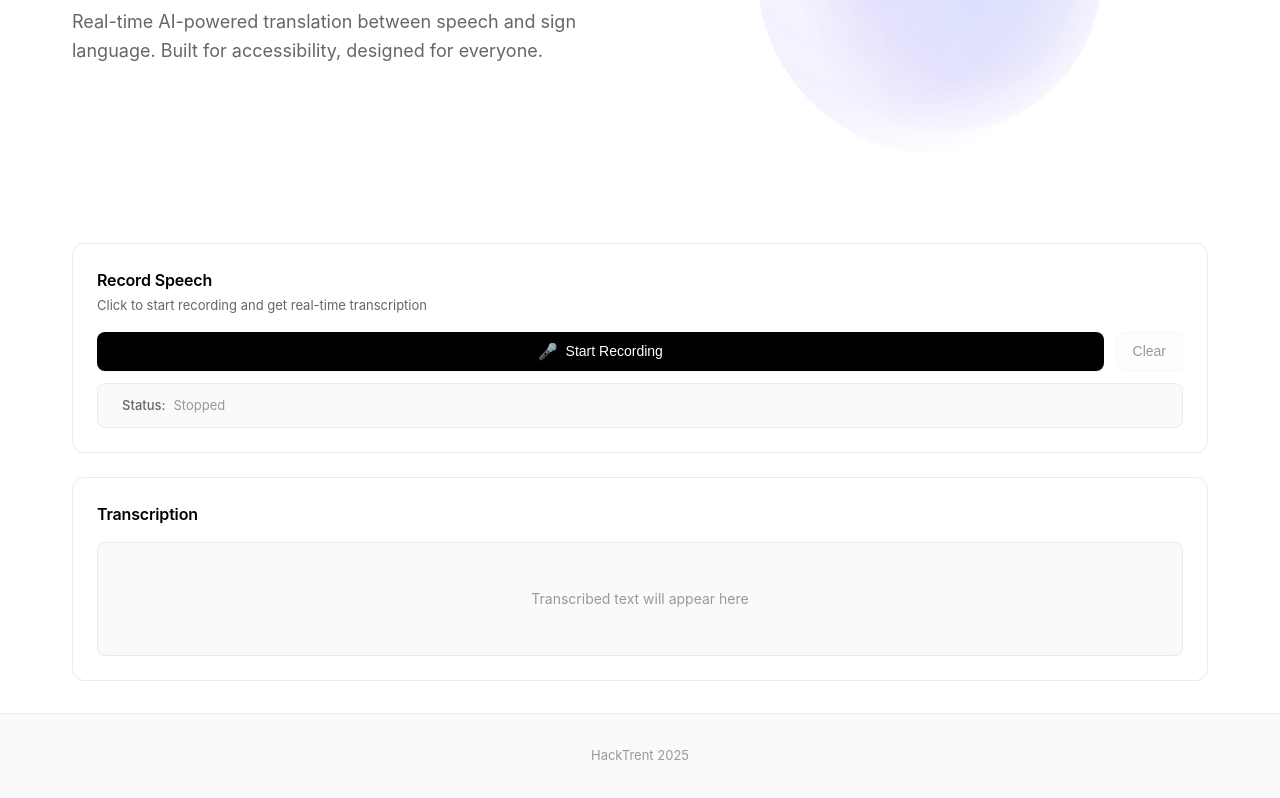
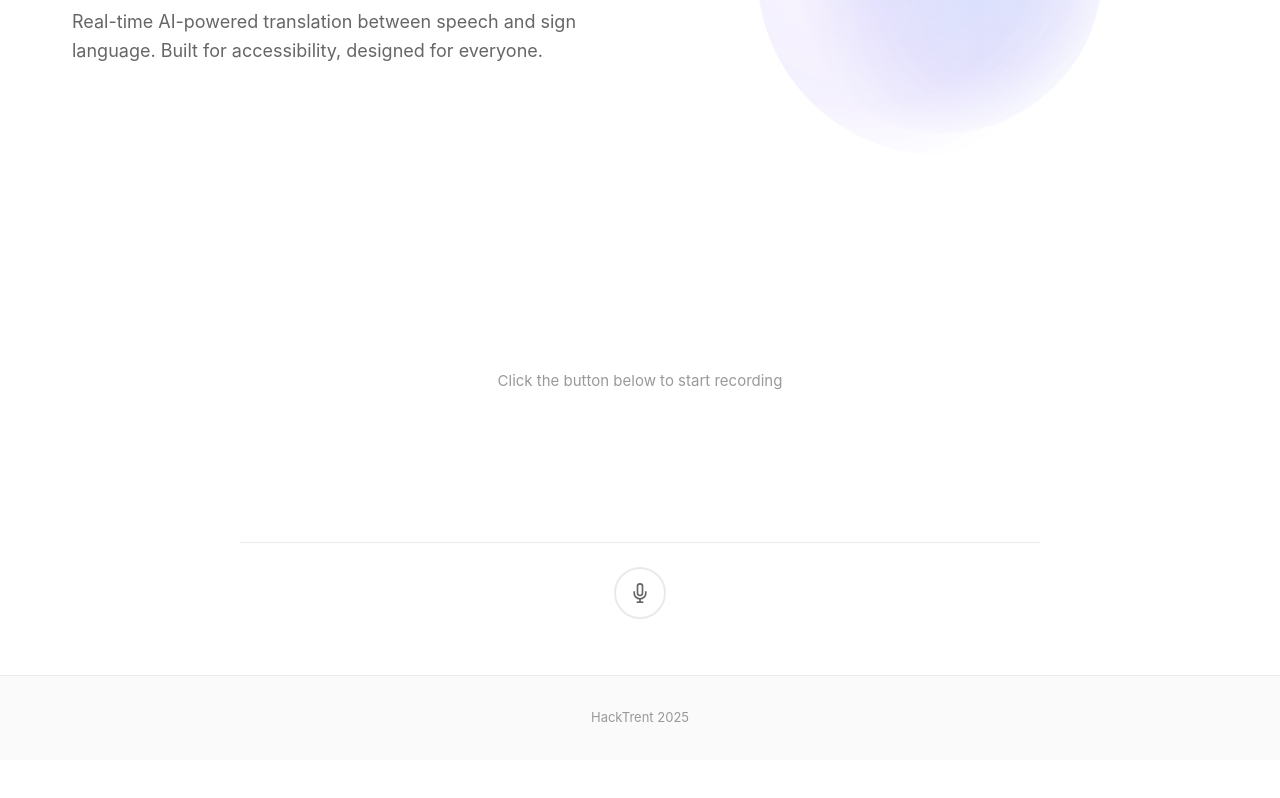
Before and after one commit to bradleyyang/hacktrent-app, a React (Vite) app: page / in a window 1280 px wide. Shown: the part 392-1190 px from the top of the page. After the commit the page ends 1152 px from the top, so only its background shows below. Built offline with nearby package versions, Linux system fonts and the light colour scheme; no server answers.

Commit message:
style: redesign speech to test component

```diff
--- a/src/App.tsx
+++ b/src/App.tsx
@@ -70,12 +70,7 @@ function App() {
                 </section>
 
                 {mode === "speech-to-text" ? (
-                    <SpeechToText
-                        wsUrl={
-                            import.meta.env.VITE_WS_URL ||
-                            "ws://localhost:8000/ws"
-                        }
-                    />
+                    <SpeechToText />
                 ) : (
                     <SignToSpeech />
                 )}
--- a/src/components/SpeechToText.css
+++ b/src/components/SpeechToText.css
@@ -1,243 +1,185 @@
-.speech-to-text {
+.speech-to-text-container {
   display: flex;
   flex-direction: column;
+  height: calc(100vh - 400px);
+  min-height: 400px;
+  max-width: 800px;
+  margin: 0 auto;
   gap: 1.5rem;
-  width: 100%;
 }
 
-.translation-card {
+.conversation-area {
+  flex: 1;
+  overflow-y: auto;
+  display: flex;
+  flex-direction: column;
+  gap: 1rem;
+  padding: 1rem 0;
+}
+
+.message {
+  padding: 1rem 1.25rem;
   background: var(--surface);
   border: 1px solid var(--border);
   border-radius: var(--radius-lg);
-  padding: 1.5rem;
-  transition: border-color 0.15s ease, box-shadow 0.15s ease;
+  max-width: 100%;
 }
 
-.translation-card:hover {
-  border-color: var(--border-hover);
-  box-shadow: var(--shadow-sm);
+.message-content {
+  font-size: 0.9375rem;
+  line-height: 1.6;
+  color: var(--text-primary);
+  white-space: pre-wrap;
+  word-wrap: break-word;
 }
 
-.card-header {
-  margin-bottom: 1rem;
+.empty-state {
+  display: flex;
+  flex-direction: column;
+  align-items: center;
+  justify-content: center;
+  height: 100%;
+  gap: 1rem;
+  color: var(--text-muted);
 }
 
-.card-header h2 {
-  font-size: 1rem;
-  font-weight: 600;
-  margin-bottom: 0.25rem;
-  color: var(--text-primary);
-  letter-spacing: -0.01em;
+.empty-icon {
+  font-size: 3rem;
+  opacity: 0.3;
 }
 
-.card-description {
-  color: var(--text-secondary);
-  font-size: 0.8125rem;
-  line-height: 1.5;
+.empty-text {
+  font-size: 0.9375rem;
+  font-weight: 400;
 }
 
-.audio-controls {
-  display: flex;
-  gap: 0.75rem;
-  flex-wrap: wrap;
-  margin-bottom: 0.75rem;
-}
-
-.record-button {
-  flex: 1;
-  min-width: 140px;
-  padding: 0.625rem 1rem;
-  font-size: 0.875rem;
-  font-weight: 500;
-  background: var(--primary);
-  color: var(--text-inverse);
-  border: none;
-  border-radius: var(--radius);
-  cursor: pointer;
-  transition: all 0.15s ease;
+.recording-status {
   display: flex;
   align-items: center;
   justify-content: center;
-  gap: 0.5rem;
-  position: relative;
-  box-shadow: var(--shadow-sm);
+  gap: 0.75rem;
+  padding: 1rem;
+  color: var(--text-secondary);
+  font-size: 0.9375rem;
+  font-weight: 500;
 }
 
-.record-button:hover:not(:disabled) {
-  background: var(--primary-hover);
-  box-shadow: var(--shadow-md);
+.recording-pulse {
+  width: 12px;
+  height: 12px;
+  background: var(--error);
+  border-radius: 50%;
+  animation: pulse-scale 1.5s ease-in-out infinite;
 }
 
-.record-button:active:not(:disabled) {
-  transform: scale(0.98);
-}
-
-.record-button:disabled {
-  opacity: 0.5;
-  cursor: not-allowed;
-}
-
-.record-button.recording {
-  background: var(--error);
-}
-
-.record-button.recording:hover:not(:disabled) {
-  background: #dc2626;
-}
-
-.record-icon {
-  font-size: 1rem;
-}
-
-.record-text {
-  font-size: 0.875rem;
-}
-
-.pulse-dot {
-  position: absolute;
-  top: 0.375rem;
-  right: 0.375rem;
-  width: 8px;
-  height: 8px;
-  background: var(--text-inverse);
-  border-radius: 50%;
-  animation: pulse-dot 1.5s ease-in-out infinite;
-}
-
-@keyframes pulse-dot {
+@keyframes pulse-scale {
   0%, 100% {
     opacity: 1;
     transform: scale(1);
   }
   50% {
-    opacity: 0.5;
-    transform: scale(0.8);
+    opacity: 0.6;
+    transform: scale(0.85);
   }
 }
 
-.clear-button {
-  padding: 0.625rem 1rem;
-  font-size: 0.875rem;
-  font-weight: 500;
-  background: var(--background-secondary);
-  color: var(--text-primary);
-  border: 1px solid var(--border);
-  border-radius: var(--radius);
-  cursor: pointer;
-  transition: all 0.15s ease;
+.input-area {
+  display: flex;
+  justify-content: center;
+  padding: 1.5rem 0;
+  border-top: 1px solid var(--border);
 }
 
-.clear-button:hover:not(:disabled) {
-  background: var(--surface-hover);
-  border-color: var(--border-hover);
-}
-
-.clear-button:disabled {
-  opacity: 0.4;
-  cursor: not-allowed;
-}
-
-.status-display {
-  display: flex;
-  align-items: center;
-  gap: 0.5rem;
-  padding: 0.75rem;
-  background: var(--background-secondary);
-  border: 1px solid var(--border);
-  border-radius: var(--radius);
-  font-size: 0.8125rem;
-  margin-top: 0.75rem;
-}
-
-.status-label {
-  font-weight: 500;
+.record-button {
+  width: 52px;
+  height: 52px;
+  border-radius: 50%;
+  border: none;
+  background: var(--surface);
+  border: 2px solid var(--border);
   color: var(--text-secondary);
-}
-
-.status-value {
-  color: var(--text-muted);
-  text-transform: capitalize;
-}
-
-.status-value.connected {
-  color: var(--success);
-  font-weight: 500;
-}
-
-.recording-indicator {
-  display: flex;
-  align-items: center;
-  gap: 0.5rem;
-  padding: 0.75rem;
-  background: rgba(239, 68, 68, 0.05);
-  border: 1px solid rgba(239, 68, 68, 0.2);
-  border-radius: var(--radius);
-  color: var(--error);
-  font-size: 0.8125rem;
-  font-weight: 500;
-}
-
-.recording-dot {
-  width: 8px;
-  height: 8px;
-  background: var(--error);
-  border-radius: 50%;
-  animation: blink 1s ease-in-out infinite;
-}
-
-@keyframes blink {
-  0%, 100% {
-    opacity: 1;
-  }
-  50% {
-    opacity: 0.3;
-  }
-}
-
-.output-display {
-  min-height: 100px;
-  padding: 1rem;
-  background: var(--background-secondary);
-  border: 1px solid var(--border);
-  border-radius: var(--radius);
-  font-size: 0.9375rem;
-  line-height: 1.6;
-  color: var(--text-primary);
-  word-wrap: break-word;
-  overflow-wrap: break-word;
-}
-
-.text-output {
-  font-size: 1rem;
-  font-weight: 400;
-}
-
-.placeholder {
-  color: var(--text-muted);
-  font-style: normal;
+  cursor: pointer;
   display: flex;
   align-items: center;
   justify-content: center;
-  height: 100%;
-  min-height: 80px;
-  font-size: 0.875rem;
+  transition: all 0.2s ease;
+  position: relative;
+}
+
+.record-button:hover {
+  background: var(--surface-hover);
+  border-color: var(--text-primary);
+  color: var(--text-primary);
+  box-shadow: 0 0 0 4px rgba(255, 255, 255, 0.05);
+}
+
+.record-button.recording {
+  background: var(--error);
+  border-color: var(--error);
+  color: white;
+}
+
+.record-button.recording:hover {
+  background: #dc2626;
+  border-color: #dc2626;
+  box-shadow: 0 0 0 4px rgba(239, 68, 68, 0.1);
+}
+
+.record-button:active {
+  transform: scale(0.95);
+}
+
+.record-button svg {
+  width: 20px;
+  height: 20px;
+}
+
+/* Scrollbar styling */
+.conversation-area::-webkit-scrollbar {
+  width: 6px;
+}
+
+.conversation-area::-webkit-scrollbar-track {
+  background: transparent;
+}
+
+.conversation-area::-webkit-scrollbar-thumb {
+  background: var(--border);
+  border-radius: 3px;
+}
+
+.conversation-area::-webkit-scrollbar-thumb:hover {
+  background: var(--border-hover);
 }
 
 @media (max-width: 768px) {
-  .translation-card {
-    padding: 1rem;
+  .speech-to-text-container {
+    height: calc(100vh - 300px);
+    min-height: 300px;
   }
 
-  .audio-controls {
-    flex-direction: column;
+  .conversation-area {
+    padding: 0.5rem 0;
+  }
+
+  .message {
+    padding: 0.875rem 1rem;
+  }
+
+  .empty-icon {
+    font-size: 2.5rem;
+  }
+
+  .empty-text {
+    font-size: 0.875rem;
+  }
+
+  .input-area {
+    padding: 1rem 0;
   }
 
   .record-button {
-    width: 100%;
-    min-width: unset;
-  }
-
-  .sign-placeholder {
-    font-size: 2rem;
+    width: 48px;
+    height: 48px;
   }
 }
--- a/src/components/SpeechToText.tsx
+++ b/src/components/SpeechToText.tsx
@@ -15,86 +15,15 @@ function SpeechToText({
 }: SpeechToTextProps = {}) {
     const [isRecording, setIsRecording] = useState(false);
     const [transcribedText, setTranscribedText] = useState("");
-    const [status, setStatus] = useState("idle");
-    const [connectionStatus, setConnectionStatus] = useState<
-        "disconnected" | "connecting" | "connected"
-    >("disconnected");
 
-    const wsRef = useRef<WebSocket | null>(null);
     const audioContextRef = useRef<AudioContext | null>(null);
     const processorRef = useRef<ScriptProcessorNode | null>(null);
     const streamRef = useRef<MediaStream | null>(null);
+    const audioChunksRef = useRef<Int16Array[]>([]);
 
-    // Connect WebSocket
-    const connectWebSocket = () => {
-        if (wsRef.current?.readyState === WebSocket.OPEN) {
-            return;
-        }
-
-        setConnectionStatus("connecting");
-        setStatus("connecting...");
-
-        try {
-            wsRef.current = new WebSocket(wsUrl);
-            wsRef.current.binaryType = "arraybuffer";
-
-            wsRef.current.onopen = () => {
-                console.log("WebSocket connected");
-                setConnectionStatus("connected");
-                setStatus("connected");
-            };
-
-            wsRef.current.onmessage = (event) => {
-                try {
-                    // Handle JSON messages (transcripts)
-                    if (typeof event.data === "string") {
-                        const data = JSON.parse(event.data);
-                        if (data.text) {
-                            // Append new text to existing transcript
-                            setTranscribedText((prev) => {
-                                return prev ? `${prev} ${data.text}` : data.text;
-                            });
-                        } else if (data.transcript) {
-                            // Handle full transcript updates
-                            setTranscribedText(data.transcript);
-                        } else if (data.type === "info") {
-                            setStatus(data.message || "info");
-                        }
-                    }
-                } catch (e) {
-                    console.warn("Error parsing WebSocket message:", e);
-                }
-            };
-
-            wsRef.current.onerror = (err) => {
-                console.error("WebSocket error:", err);
-                setConnectionStatus("disconnected");
-                setStatus("connection error");
-            };
-
-            wsRef.current.onclose = () => {
-                console.log("WebSocket closed");
-                setConnectionStatus("disconnected");
-                setStatus("disconnected");
-                // Attempt to reconnect if recording is still active
-                if (isRecording) {
-                    setTimeout(() => {
-                        connectWebSocket();
-                    }, 1000);
-                }
-            };
-        } catch (err) {
-            console.error("Failed to connect WebSocket:", err);
-            setConnectionStatus("disconnected");
-            setStatus("connection failed");
-        }
-    };
-
-    // Start real-time audio streaming
+    // Start recording
     const handleStartRecording = async () => {
         try {
-            setStatus("requesting microphone access...");
-
             // Get microphone access
             const stream = await navigator.mediaDevices.getUserMedia(
                 getAudioConstraints()
@@ -107,8 +36,6 @@ function SpeechToText({
                 audioContextRef.current.createMediaStreamSource(stream);
 
             // Create ScriptProcessorNode for audio processing
-            // Note: ScriptProcessorNode is deprecated but widely supported
-            // For production, consider using AudioWorkletNode instead
             const bufferSize = 4096;
             processorRef.current =
                 audioContextRef.current.createScriptProcessor(bufferSize, 1, 1);
@@ -116,38 +43,26 @@ function SpeechToText({
             source.connect(processorRef.current);
             processorRef.current.connect(audioContextRef.current.destination);
 
+            // Clear previous chunks
+            audioChunksRef.current = [];
+
             // Process audio chunks
             processorRef.current.onaudioprocess = (e) => {
-                if (
-                    !isRecording ||
-                    !wsRef.current ||
-                    wsRef.current.readyState !== WebSocket.OPEN
-                ) {
+                if (!isRecording) {
                     return;
                 }
 
                 const inputData = e.inputBuffer.getChannelData(0);
                 const buffer = new Float32Array(inputData);
 
-                // Convert to 16-bit PCM
+                // Convert to 16-bit PCM and store
                 const pcm16 = floatTo16BitPCM(buffer);
-
-                // Send via WebSocket
-                try {
-                    wsRef.current.send(pcm16);
-                } catch (err) {
-                    console.error("Error sending audio data:", err);
-                }
+                // audioChunksRef.current.push(pcm16);
             };
 
-            // Connect WebSocket
-            connectWebSocket();
-
             setIsRecording(true);
-            setStatus("recording...");
         } catch (error) {
             console.error("Error accessing microphone:", error);
-            setStatus("microphone error");
             alert("Unable to access microphone. Please check permissions.");
         }
     };
@@ -155,7 +70,6 @@ function SpeechToText({
     // Stop recording
     const handleStopRecording = () => {
         setIsRecording(false);
-        setStatus("stopped");
 
         // Disconnect audio processing
         if (processorRef.current) {
@@ -175,104 +89,69 @@ function SpeechToText({
             streamRef.current = null;
         }
 
-        // Close WebSocket
-        if (wsRef.current) {
-            wsRef.current.close();
-            wsRef.current = null;
-        }
-
-        setConnectionStatus("disconnected");
+        // TODO: Send audioChunksRef.current to backend
+        console.log("Audio recorded, ready to send to backend:", audioChunksRef.current.length, "chunks");
     };
 
-    const handleClear = () => {
-        setTranscribedText("");
+    const toggleRecording = () => {
+        if (isRecording) {
+            handleStopRecording();
+        } else {
+            handleStartRecording();
+        }
     };
 
     // Cleanup on unmount
     useEffect(() => {
         return () => {
-            handleStopRecording();
+            if (isRecording) {
+                handleStopRecording();
+            }
         };
     }, []);
 
     return (
-        <div className="speech-to-text">
-            <div className="translation-card">
-                <div className="card-header">
-                    <h2>Record Speech</h2>
-                    <p className="card-description">
-                        Click to start recording and get real-time transcription
-                    </p>
-                </div>
+        <div className="speech-to-text-container">
+            <div className="conversation-area">
+                {transcribedText && (
+                    <div className="message">
+                        <div className="message-content">{transcribedText}</div>
+                    </div>
+                )}
 
-                <div className="audio-controls">
-                    <button
-                        className={`record-button ${
-                            isRecording ? "recording" : ""
-                        }`}
-                        onClick={
-                            isRecording
-                                ? handleStopRecording
-                                : handleStartRecording
-                        }
-                    >
-                        <span className="record-icon">
-                            {isRecording ? "⏹️" : "🎤"}
-                        </span>
-                        <span className="record-text">
-                            {isRecording ? "Stop Recording" : "Start Recording"}
-                        </span>
-                        {isRecording && <span className="pulse-dot"></span>}
-                    </button>
-
-                    <button
-                        className="clear-button"
-                        onClick={handleClear}
-                        disabled={!transcribedText}
-                    >
-                        Clear
-                    </button>
-                </div>
-
-                {(isRecording || status !== "idle") && (
-                    <div className="status-display">
-                        <span className="status-label">Status:</span>
-                        <span
-                            className={`status-value ${
-                                connectionStatus === "connected"
-                                    ? "connected"
-                                    : ""
-                            }`}
-                        >
-                            {status}
-                        </span>
+                {!transcribedText && !isRecording && (
+                    <div className="empty-state">
+                        <p className="empty-text">Click the button below to start recording</p>
                     </div>
                 )}
 
                 {isRecording && (
-                    <div className="recording-indicator">
-                        <span className="recording-dot"></span>
-                        Recording in progress...
+                    <div className="recording-status">
+                        <div className="recording-pulse"></div>
+                        <span>Recording...</span>
                     </div>
                 )}
             </div>
 
-            <div className="translation-card">
-                <div className="card-header">
-                    <h2>Transcription</h2>
-                    {isRecording && (
-                        <p className="card-description">
-                            Real-time transcription updates as you speak
-                        </p>
+            <div className="input-area">
+                <button
+                    className={`record-button ${isRecording ? "recording" : ""}`}
+                    onClick={toggleRecording}
+                    aria-label={isRecording ? "Stop recording" : "Start recording"}
+                >
+                    {isRecording ? (
+                        <svg width="20" height="20" viewBox="0 0 24 24" fill="none" stroke="currentColor" strokeWidth="2">
+                            <rect x="6" y="6" width="12" height="12" rx="2" />
+                        </svg>
+                    ) : (
+                        <svg width="20" height="20" viewBox="0 0 24 24" fill="none" stroke="currentColor" strokeWidth="2">
+                            <path d="M12 1a3 3 0 0 0-3 3v8a3 3 0 0 0 6 0V4a3 3 0 0 0-3-3z" />
+                            <path d="M19 10v2a7 7 0 0 1-14 0v-2" />
+                            <line x1="12" y1="19" x2="12" y2="23" />
+                            <line x1="8" y1="23" x2="16" y2="23" />
+                        </svg>
                     )}
-                </div>
-                <div className="output-display text-output">
-                    {transcribedText || (
-                        <span className="placeholder">
-                            Transcribed text will appear here
-                        </span>
-                    )}
-                </div>
+                </button>
             </div>
         </div>
     );
```
